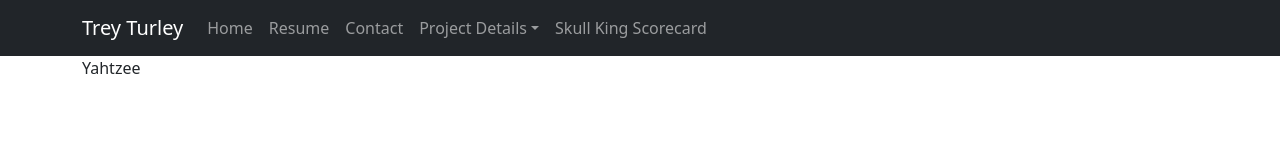
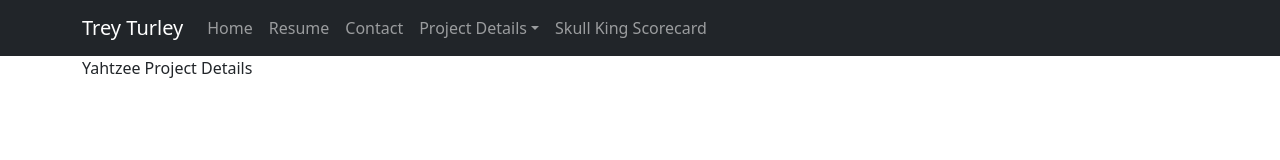
Before and after one commit to treyturley/treyturley.com, a React (Create React App) app: page /projects/yahtzee in a window 1280 px wide. Shown: the top 160 px of the page. Built offline with nearby package versions, Linux system fonts and the light colour scheme; the HTML template or start-up script is replaced by a standard one.

Commit message:
adds placeholders for the project details pages

```diff
--- /dev/null
+++ b/src/pages/projects/Skullking.jsx
@@ -0,0 +1,5 @@
+function Skullking() {
+  return <div>Skullking project details</div>;
+}
+
+export default Skullking;
--- a/src/pages/projects/Yahtzee.jsx
+++ b/src/pages/projects/Yahtzee.jsx
@@ -1,5 +1,7 @@
 function Yahtzee() {
-  return <div>Yahtzee</div>;
+  return <div>Yahtzee Project Details</div>;
+
+  // TODO: Copy for motiviation for this project, tech stack selection and why, any challenges faced, and next features that could be added
 }
 
 export default Yahtzee;
```
Also changed, not shown: src/pages/projects/FSEJobFinder.jsx (added, +7 -0 lines).
